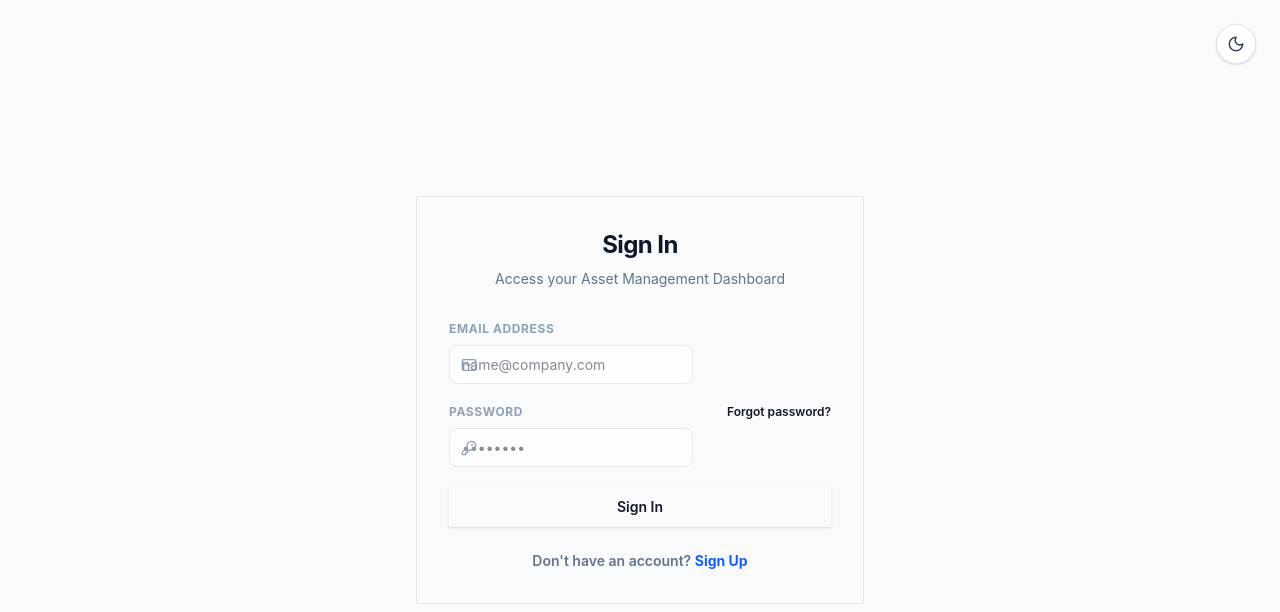
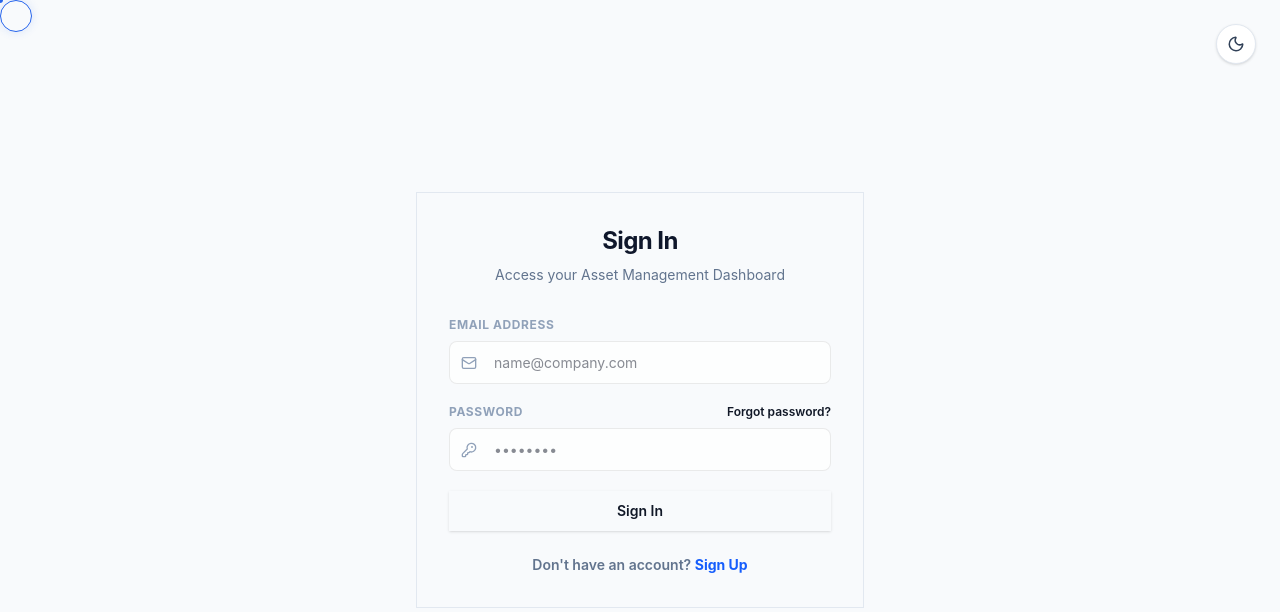
Before and after one commit to alien1611/Odoo-Hackathon-2026, a Next.js app in the folder client/: page /login in a window 1280 px wide. Shown: the top 612 px of the page. Built offline with nearby package versions, Linux system fonts and the light colour scheme; no server answers.

Commit message:
style: move custom cursor and background features to RootClientWrapper for unified login/signup layout, fix text overlapping with icons

```diff
--- a/client/app/forgot-password/page.tsx
+++ b/client/app/forgot-password/page.tsx
@@ -98,7 +98,7 @@ export default function ForgotPasswordPage() {
                   placeholder="e.g. admin@company.com"
                   value={email}
                   onChange={(e) => setEmail(e.target.value)}
-                  className="apple-input pl-10"
+                  className="apple-input apple-input-with-icon"
                 />
               </div>
             </div>
--- a/client/app/globals.css
+++ b/client/app/globals.css
@@ -211,3 +211,19 @@ input:focus, select:focus, textarea:focus {
 ::-webkit-scrollbar-thumb:hover {
   background: rgba(107, 114, 128, 0.4);
 }
+
+.apple-input {
+  width: 100%;
+  padding: 0.625rem 0.875rem;
+  font-size: 0.875rem;
+  background-color: var(--card-bg) !important;
+  color: var(--foreground) !important;
+  border: 1.5px solid var(--card-border) !important;
+  border-radius: 8px;
+  outline: none;
+  transition: border-color 0.2s ease, box-shadow 0.2s ease;
+}
+
+.apple-input-with-icon {
+  padding-left: 2.75rem !important; /* Forces right-indentation to shift placeholder text like name@company.com to the right, resolving overlap with lock/mail icons */
+}
--- a/client/app/layout.tsx
+++ b/client/app/layout.tsx
@@ -1,6 +1,7 @@
 import type { Metadata } from "next";
 import { Geist, Geist_Mono } from "next/font/google";
 import "./globals.css";
+import RootClientWrapper from "@/components/RootClientWrapper";
 
 const geistSans = Geist({
   variable: "--font-geist-sans",
@@ -13,8 +14,8 @@ const geistMono = Geist_Mono({
 });
 
 export const metadata: Metadata = {
-  title: "Create Next App",
-  description: "Generated by create next app",
+  title: "Enterprise Asset ERP",
+  description: "Enterprise Asset Lifecycle & Resource Management ERP",
 };
 
 export default function RootLayout({
@@ -28,11 +29,13 @@ export default function RootLayout({
       className={`${geistSans.variable} ${geistMono.variable} h-full antialiased`}
     >
       <body
-  className={`${geistSans.variable} ${geistMono.variable} antialiased min-h-full flex flex-col`}
-  suppressHydrationWarning
->
-  {children}
-</body>
+        className={`${geistSans.variable} ${geistMono.variable} antialiased min-h-full flex flex-col`}
+        suppressHydrationWarning
+      >
+        <RootClientWrapper>
+          {children}
+        </RootClientWrapper>
+      </body>
     </html>
   );
 }
--- a/client/app/login/page.tsx
+++ b/client/app/login/page.tsx
@@ -103,7 +103,7 @@ export default function LoginPage() {
                 type="email"
                 required
                 placeholder="name@company.com"
-                className="apple-input pl-10"
+                className="apple-input apple-input-with-icon"
               />
             </div>
             {errors.email && <p className="text-red-500 text-xs mt-1 font-semibold">{errors.email.message}</p>}
@@ -125,7 +125,7 @@ export default function LoginPage() {
                 type="password"
                 required
                 placeholder="••••••••"
-                className="apple-input pl-10"
+                className="apple-input apple-input-with-icon"
               />
             </div>
             {errors.password && <p className="text-red-500 text-xs mt-1 font-semibold">{errors.password.message}</p>}
--- a/client/app/signup/page.tsx
+++ b/client/app/signup/page.tsx
@@ -104,7 +104,7 @@ export default function SignupPage() {
                 type="text"
                 required
                 placeholder="John Doe"
-                className="apple-input pl-10"
+                className="apple-input apple-input-with-icon"
               />
             </div>
             {errors.name && <p className="text-red-500 text-xs mt-1 font-semibold">{errors.name.message}</p>}
@@ -121,7 +121,7 @@ export default function SignupPage() {
                 type="email"
                 required
                 placeholder="name@company.com"
-                className="apple-input pl-10"
+                className="apple-input apple-input-with-icon"
               />
             </div>
             {errors.email && <p className="text-red-500 text-xs mt-1 font-semibold">{errors.email.message}</p>}
@@ -137,7 +137,7 @@ export default function SignupPage() {
                 {...register("phone")}
                 type="tel"
                 placeholder="+1 234 567 890"
-                className="apple-input pl-10"
+                className="apple-input apple-input-with-icon"
               />
             </div>
             {errors.phone && <p className="text-red-500 text-xs mt-1 font-semibold">{errors.phone.message}</p>}
@@ -154,7 +154,7 @@ export default function SignupPage() {
                 type="password"
                 required
                 placeholder="••••••••"
-                className="apple-input pl-10"
+                className="apple-input apple-input-with-icon"
               />
             </div>
             {errors.password && <p className="text-red-500 text-xs mt-1 font-semibold">{errors.password.message}</p>}
--- /dev/null
+++ b/client/components/RootClientWrapper.tsx
@@ -0,0 +1,133 @@
+// client/components/RootClientWrapper.tsx
+"use client";
+
+import { useEffect, useState, useRef } from "react";
+
+interface Particle {
+  x: number;
+  y: number;
+  vx: number;
+  vy: number;
+  size: number;
+  color: string;
+  alpha: number;
+}
+
+export default function RootClientWrapper({ children }: { children: React.ReactNode }) {
+  const [mounted, setMounted] = useState(false);
+  const cursorDotRef = useRef<HTMLDivElement | null>(null);
+  const cursorRingRef = useRef<HTMLDivElement | null>(null);
+  const wrapperRef = useRef<HTMLDivElement | null>(null);
+
+  useEffect(() => {
+    setMounted(true);
+
+    // Initial theme sync
+    const savedTheme = localStorage.getItem("theme");
+    const systemPrefersDark = window.matchMedia("(prefers-color-scheme: dark)").matches;
+    const initialTheme = savedTheme || (systemPrefersDark ? "dark" : "light");
+
+    if (initialTheme === "dark") {
+      document.documentElement.classList.add("dark");
+    } else {
+      document.documentElement.classList.remove("dark");
+    }
+  }, []);
+
+  // Custom Cursor RAF loop (60 FPS zero-lag)
+  useEffect(() => {
+    if (!mounted) return;
+    const dot = cursorDotRef.current;
+    const ring = cursorRingRef.current;
+    if (!dot || !ring) return;
+
+    let mouseX = 0;
+    let mouseY = 0;
+    let ringX = 0;
+    let ringY = 0;
+
+    const handleMouseMove = (e: MouseEvent) => {
+      mouseX = e.clientX;
+      mouseY = e.clientY;
+      dot.style.transform = `translate3d(${mouseX}px, ${mouseY}px, 0)`;
+    };
+
+    const handleMouseOver = (e: MouseEvent) => {
+      const target = e.target as HTMLElement;
+      if (
+        target.tagName === "BUTTON" ||
+        target.tagName === "A" ||
+        target.tagName === "INPUT" ||
+        target.tagName === "SELECT" ||
+        target.tagName === "TEXTAREA" ||
+        target.closest("a") ||
+        target.closest("button") ||
+        target.getAttribute("role") === "button"
+      ) {
+        wrapperRef.current?.classList.add("custom-cursor-hovering");
+      }
+    };
+
+    const handleMouseOut = (e: MouseEvent) => {
+      const target = e.target as HTMLElement;
+      if (
+        target.tagName === "BUTTON" ||
+        target.tagName === "A" ||
+        target.tagName === "INPUT" ||
+        target.tagName === "SELECT" ||
+        target.tagName === "TEXTAREA" ||
+        target.closest("a") ||
+        target.closest("button") ||
+        target.getAttribute("role") === "button"
+      ) {
+        wrapperRef.current?.classList.remove("custom-cursor-hovering");
+      }
+    };
+
+    window.addEventListener("mousemove", handleMouseMove);
+    window.addEventListener("mouseover", handleMouseOver);
+    window.addEventListener("mouseout", handleMouseOut);
+
+    let animationId: number;
+    const render = () => {
+      const ease = 0.15;
+      ringX += (mouseX - ringX) * ease;
+      ringY += (mouseY - ringY) * ease;
+      ring.style.transform = `translate3d(${ringX}px, ${ringY}px, 0)`;
+      animationId = requestAnimationFrame(render);
+    };
+    render();
+
+    return () => {
+      window.removeEventListener("mousemove", handleMouseMove);
+      window.removeEventListener("mouseover", handleMouseOver);
+      window.removeEventListener("mouseout", handleMouseOut);
+      cancelAnimationFrame(animationId);
+    };
+  }, [mounted]);
+
+  if (!mounted) {
+    return <>{children}</>;
+  }
+
+  return (
+    <div ref={wrapperRef} className="min-h-full flex flex-col relative">
+      {/* 60 FPS Custom Cursor */}
+      <div ref={cursorDotRef} className="custom-cursor-dot" />
+      <div ref={cursorRingRef} className="custom-cursor-ring" />
+
+      {/* Subtle animated wave mesh */}
+      <div className="wave-mesh wave-mesh-active" />
+
+      {/* Floating Blurred Blobs (Low Opacity) */}
+      <div className="absolute inset-0 overflow-hidden pointer-events-none z-0">
+        <div className="bg-blob w-[500px] h-[500px] bg-blue-500/10 top-10 left-10" />
+        <div className="bg-blob w-[450px] h-[450px] bg-indigo-500/8 bottom-20 right-10" style={{ animationDelay: "-6s" }} />
+      </div>
+
+      <div className="relative z-10 flex-1 flex flex-col">
+        {children}
+      </div>
+    </div>
+  );
+}
```
Also changed, not shown: client/components/Layout.tsx (+1 -93 lines).
